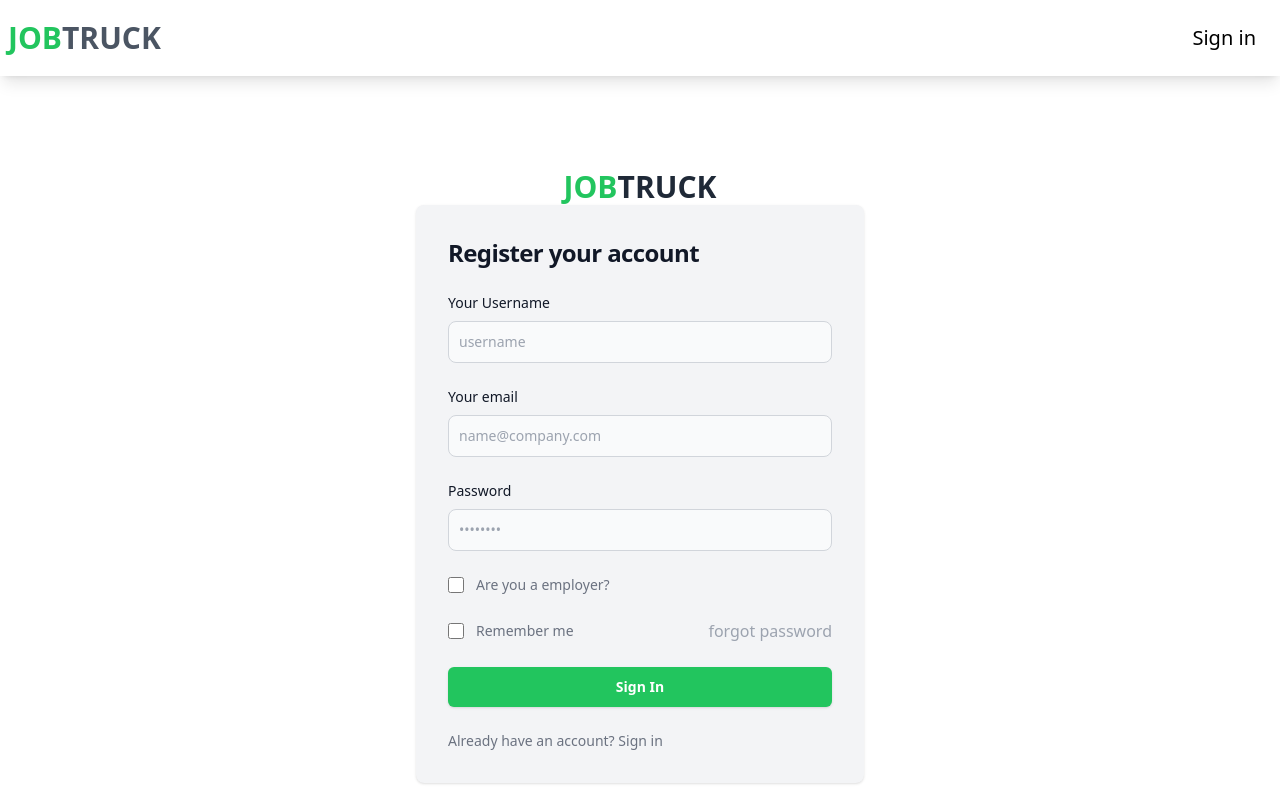
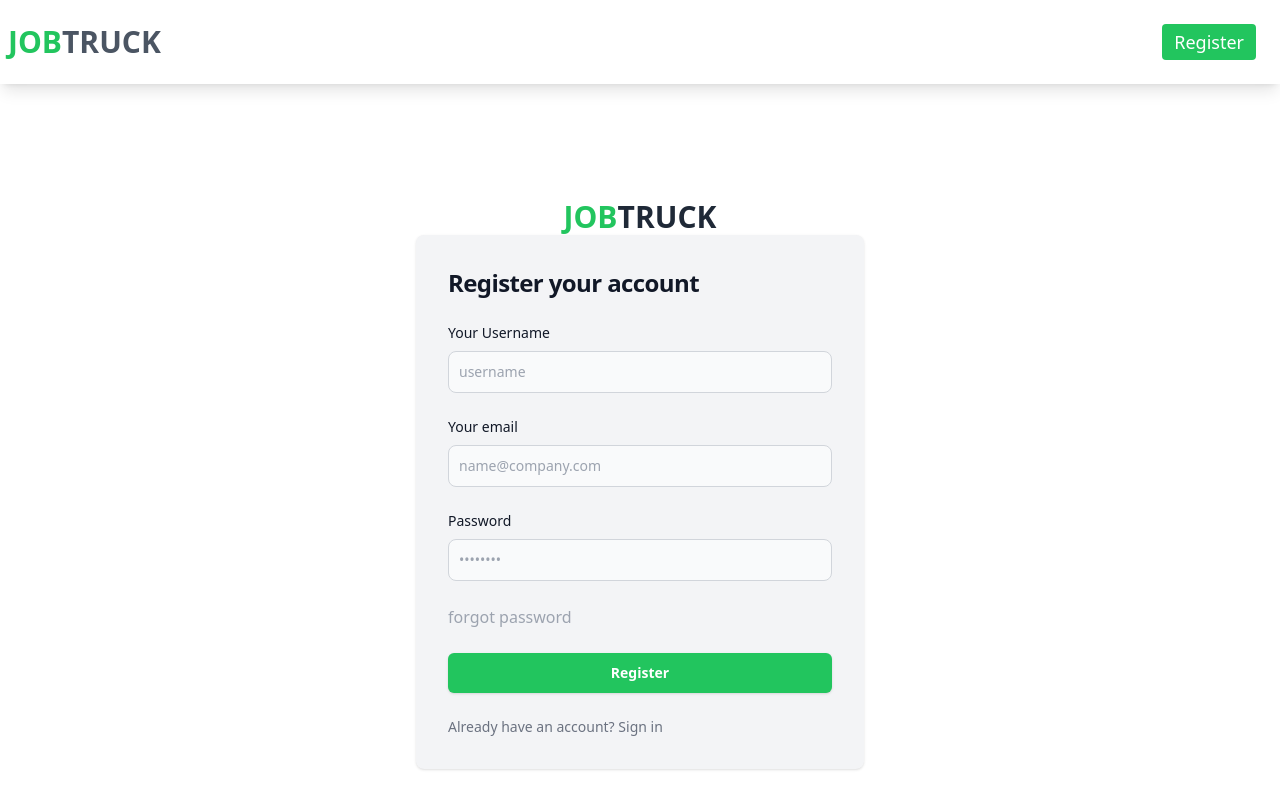
Before and after one commit to AniketS01/jobtruck-frontend, a React (Create React App) app: page /jobtruck-frontend/signup in a window 1280 px wide. Shown: the top 800 px of the page. Built offline with nearby package versions, Linux system fonts and the light colour scheme; no server answers; what tw-elements would draw is missing.

Commit message:
issues fixed

```diff
--- a/src/components/JobCard.js
+++ b/src/components/JobCard.js
@@ -1,5 +1,4 @@
 import React, { useState, useRef } from 'react';
-import Avatar from 'react-avatar';
 import JobViewModal from './JobViewModal';
 import {
 	HiOutlineCurrencyRupee,
--- a/src/components/JobPostModal.js
+++ b/src/components/JobPostModal.js
@@ -320,7 +320,7 @@ const JobPostModal = ({ currentUser }) => {
 											type='button'
 											onClick={handleSubmit}
 											class='w-full flex justify-center items-center px-4 py-2 text-sm font-semibold leading-6 text-white transition duration-150 ease-in-out bg-green-500 rounded-md shadow  hover:bg-green-400'>
-											Sign In
+											Create
 										</button>
 									)}
 								</div>
--- a/src/components/Navbar.js
+++ b/src/components/Navbar.js
@@ -76,7 +76,13 @@ const Navbar = () => {
 				) : (
 					<>
 						<ul>
-							<li onClick={(e) => navigate('/signin')}>Sign in</li>
+							<li>
+								<button
+									onClick={(e) => navigate('/signup')}
+									class='bg-green-500 hover:bg-blue-700 text-white md:text-lg text-sm py-1 px-3 rounded'>
+									Register
+								</button>
+							</li>
 						</ul>
 					</>
 				)}
--- a/src/pages/SignIn.js
+++ b/src/pages/SignIn.js
@@ -19,6 +19,7 @@ const SignIn = () => {
 			toast.success('success');
 			setLoading(!loading);
 		} catch (error) {
+			setLoading(false);
 			toast.error('failed!');
 		}
 	};
--- a/src/pages/Signup.js
+++ b/src/pages/Signup.js
@@ -35,6 +35,7 @@ const Signup = () => {
 			setLoading(!loading);
 			toast.success('Success!');
 		} catch (err) {
+			setLoading(false);
 			console.log(err.message);
 			toast.error('failed!');
 		}
@@ -100,46 +101,8 @@ const Signup = () => {
 									required=''
 								/>
 							</div>
+
 							<div class='flex items-center justify-between'>
-								<div class='flex items-start'>
-									<div class='flex items-center h-5'>
-										<input
-											id='remember'
-											ref={isOrgRef}
-											aria-describedby='remember'
-											type='checkbox'
-											class='w-4 h-4 border border-gray-300 rounded bg-gray-50 focus:ring-3 focus:ring-primary-300 dark:bg-gray-700 dark:border-gray-600 dark:focus:ring-primary-600 dark:ring-offset-gray-800'
-											required=''
-										/>
-									</div>
-									<div class='ml-3 text-sm'>
-										<label
-											for='remember'
-											class='text-gray-500 dark:text-gray-300'>
-											Are you a employer?
-										</label>
-									</div>
-								</div>
-							</div>
-							<div class='flex items-center justify-between'>
-								<div class='flex items-start'>
-									<div class='flex items-center h-5'>
-										<input
-											id='remember'
-											aria-describedby='remember'
-											type='checkbox'
-											class='w-4 h-4 border border-gray-300 rounded bg-gray-50 focus:ring-3 focus:ring-primary-300 dark:bg-gray-700 dark:border-gray-600 dark:focus:ring-primary-600 dark:ring-offset-gray-800'
-											required=''
-										/>
-									</div>
-									<div class='ml-3 text-sm'>
-										<label
-											for='remember'
-											class='text-gray-500 dark:text-gray-300'>
-											Remember me
-										</label>
-									</div>
-								</div>
 								<Link
 									to={{ pathname: '/forgotpassword' }}
 									class='font-medium text-primary-600 hover:underline dark:text-primary-500 text-gray-400'>
@@ -176,7 +139,7 @@ const Signup = () => {
 										type='button'
 										onClick={handleSubmit}
 										class='w-full flex justify-center items-center px-4 py-2 text-sm font-semibold leading-6 text-white transition duration-150 ease-in-out bg-green-500 rounded-md shadow  hover:bg-green-400'>
-										Sign In
+										Register
 									</button>
 								)}
 							</div>
```
